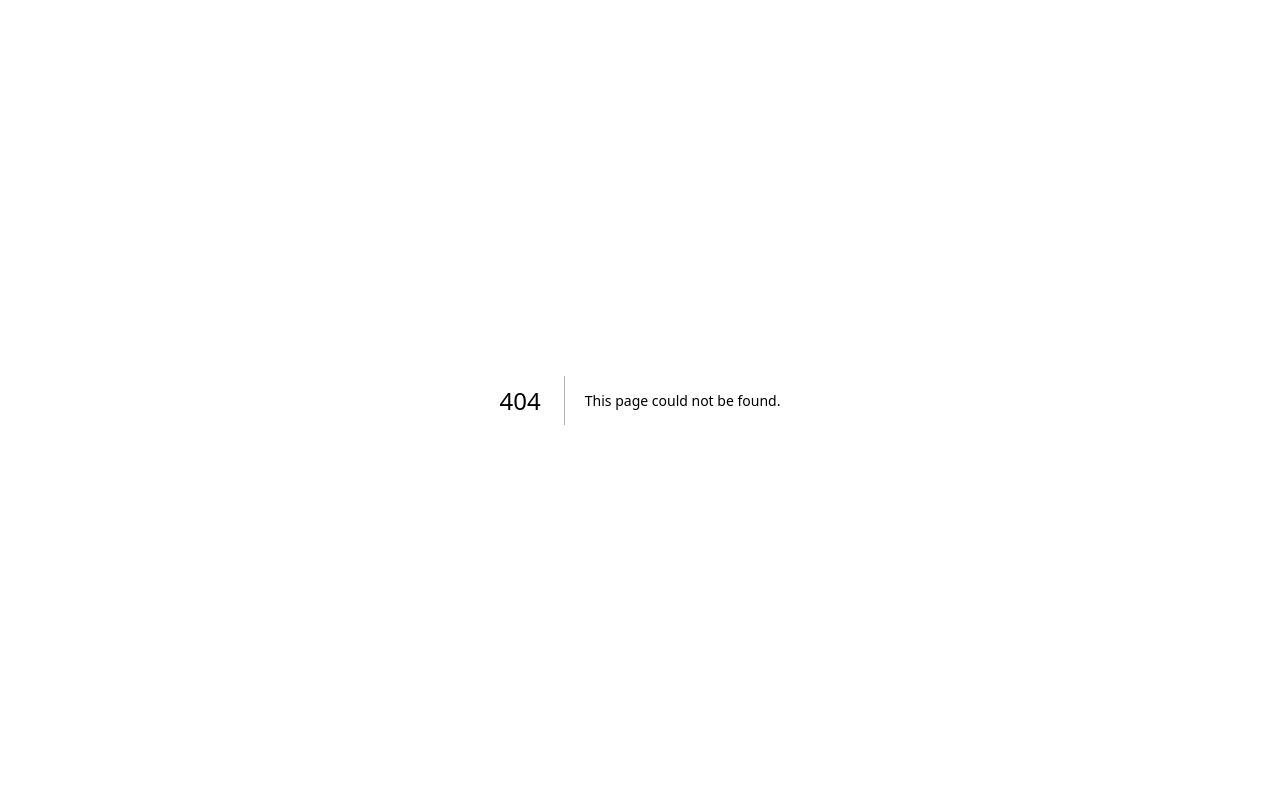
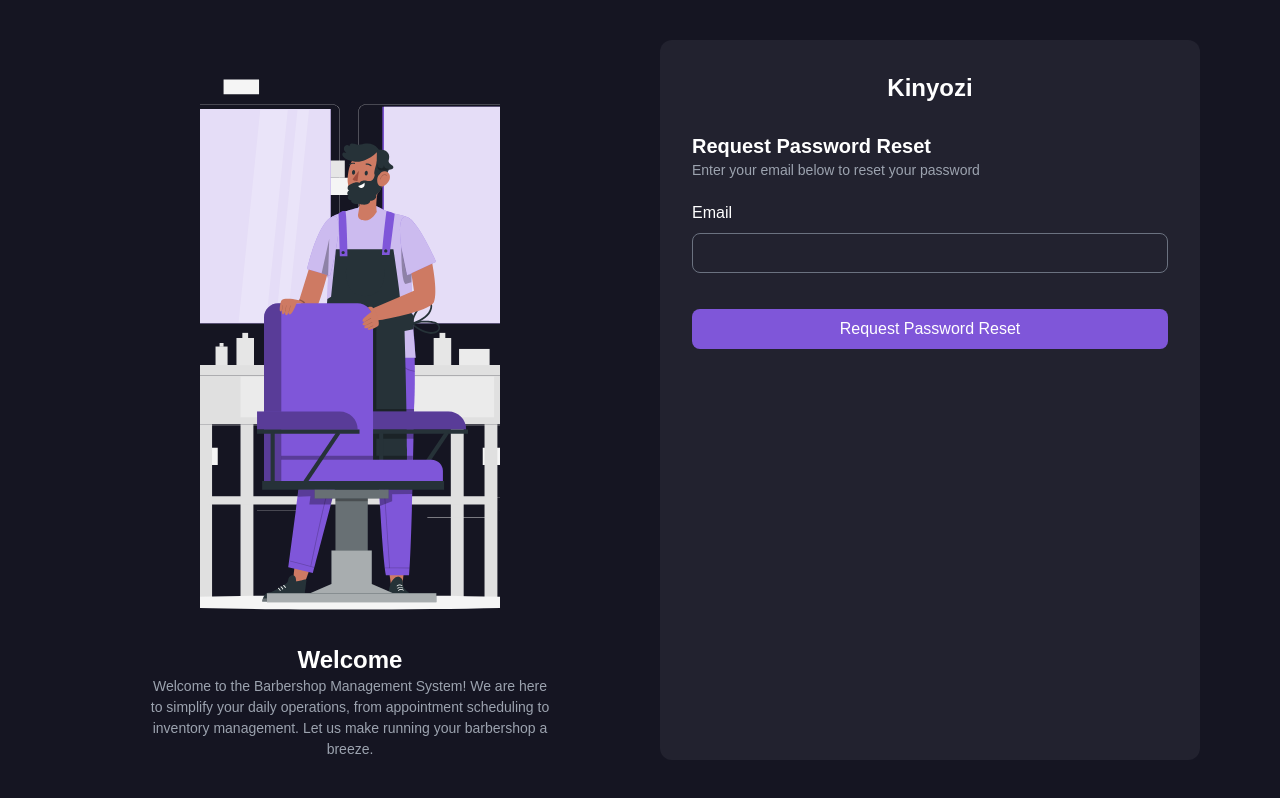
Before and after one commit to regan-mu/my-kinyozi-client, a Next.js app: page /request-password-reset in a window 1280 px wide. Before the commit this address had no page. Built offline with nearby package versions, Linux system fonts and the light colour scheme.

Commit message:
Request password reset

```diff
--- a/app/components/LoginForm.js
+++ b/app/components/LoginForm.js
@@ -71,9 +71,9 @@ export default function LoginForm() {
                 <input ref={passwordRef} className="h-10 border-[0.1px] border-gray-500 rounded-lg p-2 outline-none bg-accent" required type="password" id="password" name="password" />
             </div>
             <div className="w-full mb-4 flex justify-end">
-                <Link className="font-thin text-sm hover:text-gray-300" href="/" >Forgot password</Link>
+                <Link className="font-thin text-sm hover:text-gray-300" href="/request-password-reset" >Forgot password</Link>
             </div>
-            <button disabled={formLoading} className="w-full bg-secondary py-2 rounded-sm cursor-pointer disabled:opacity-50 disabled:cursor-not-allowed hover:text-gray-300" type="submit">{formLoading ? <>Logging in</> : <>Login</>}</button>
+            <button disabled={formLoading} className="w-full bg-secondary py-2 rounded-lg cursor-pointer disabled:opacity-50 disabled:cursor-not-allowed hover:text-gray-300" type="submit">{formLoading ? <>Logging in</> : <>Login</>}</button>
             <div className="mt-5">
                 <span className="text-sm flex gap-2 justify-center">
                     Don`t have an account?
--- /dev/null
+++ b/app/components/RequestPasswordForm.js
@@ -0,0 +1,58 @@
+"use client";
+import { useState } from "react";
+import axios from "axios";
+
+export default function RequestPasswordForm() {
+    const [formLoading, setFormLoading] = useState(false);
+    const [formError, setFormError] = useState("");
+    const [successMessage, setSuccessMessage] = useState("");
+    const [resetEmail, setResetEmail] = useState({email: ""});
+
+    const handleChange = (e) => {
+        const {name, value} = e.target
+        setResetEmail({[name]: value});
+    }
+
+    const handleRequest = (e) => {
+        e.preventDefault();
+        setFormLoading(true);
+        setFormError("");
+        setSuccessMessage("");
+        const axiosConfig = {
+            method: "post",
+            url: "https://my-kinyozi-server.onrender.com/API/shop/password/request-reset",
+            data: resetEmail,
+            headers: {
+                "Content-Type": "application/json"
+            }
+        }
+        axios(axiosConfig).then(
+            res => {
+                setResetEmail({email: ""});
+                setSuccessMessage(res?.data?.message);
+                setFormLoading(false);
+            }
+        ).catch(
+            err => {
+                setFormLoading(false);
+                setFormError(err.response.data.message);
+            }
+        );
+    }
+
+    return (
+        <form onSubmit={handleRequest} className="flex flex-col gap-5 w-full h-full mt-5 relative">
+            {
+                formError && <div className="absolute bottom-full w-full px-2 py-2 mb-2 bg-red-200 text-red-700 text-sm font-semibold text-center rounded-lg border">{formError}</div>
+            }
+            {
+                successMessage && <div className="absolute bottom-full w-full px-2 py-2 mb-2 bg-green-200 text-green-800 text-xs font-base text-center rounded-lg">{successMessage}</div>
+            }
+            <div className="flex flex-col gap-2 mb-4">
+                <label htmlFor="email">Email</label>
+                <input value={resetEmail.email} onChange={handleChange} className="h-10 border-[0.1px] border-gray-500 rounded-lg p-2 outline-none bg-accent" required id="email" name="email" type="email" />
+            </div>
+            <button disabled={formLoading} className="w-full bg-secondary py-2 rounded-lg cursor-pointer disabled:opacity-50 disabled:cursor-not-allowed hover:text-gray-300" type="submit">{formLoading ? <>Pending...</> : <>Request Password Reset</>}</button>
+        </form>
+    )
+}
--- a/app/page.js
+++ b/app/page.js
@@ -69,7 +69,7 @@ export default function Home() {
           <Image className="relative w-full md:h-full" src="/about-image.svg" alt="about my kinyozi" width={500} height={300} />
           <div className="w-full h-full flex flex-col justify-center">
             <h3 className="text-4xl font-bold mb-1 md:mb-7">About Us</h3>
-            <p className="text-justify text-gray-400 font-roboto font-thin text-[16px] mb-5">
+            <p className="text-justify text-xl text-gray-400 font-roboto font-thin md:text-[16px] mb-5">
               At Kinyozi, our mission is to revolutionize the barbershop industry by providing
               innovative and user-friendly management solutions.
               We aim to empower barbershops of all sizes with the tools they need to
--- /dev/null
+++ b/app/request-password-reset/page.js
@@ -0,0 +1,16 @@
+import LoginSignupLayout from "../layouts/Login-Signup-Layout";
+import RequestPasswordForm from "../components/RequestPasswordForm";
+
+export default function RequestPasswordReset() {
+    return (
+        <LoginSignupLayout>
+            <div className="flex flex-col h-full mt-5">
+                <h2 className="text-xl font-bold">Request Password Reset</h2>
+                <p className="text-gray-400 font-thin  text-[14px] mb-5 md:mb-0">
+                    Enter your email below to reset your password
+                </p>
+                <RequestPasswordForm />
+            </div>
+        </LoginSignupLayout>
+    )
+}
--- /dev/null
+++ b/app/reset/[slug]/page.js
@@ -0,0 +1,9 @@
+
+export default function PasswordReset({params}) {
+    console.log(params)
+    return (
+        <div>
+            Hello
+        </div>
+    )
+}
--- a/next.config.js
+++ b/next.config.js
@@ -1,6 +1,6 @@
 /** @type {import('next').NextConfig} */
 const nextConfig = {
-    output: 'export'
+    // output: 'export'
 }
 
 module.exports = nextConfig
```
